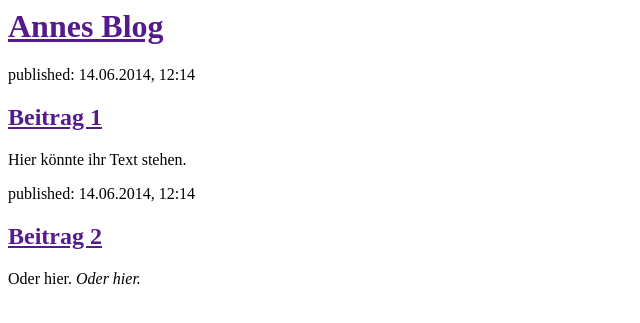
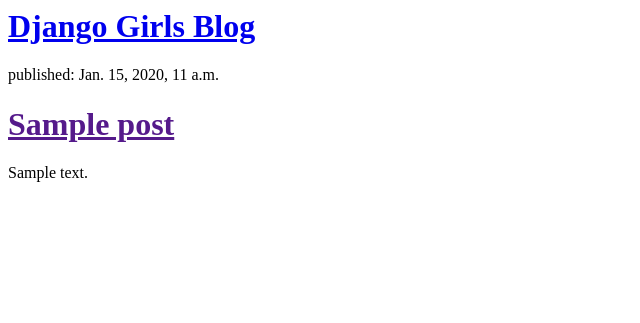
Before and after one commit to Amuel88/my-first-blog, a Django app: template blog/templates/blog/post_list.html in a window 1280 px wide. Shown: the top 323 px of the page, without its empty margins (0-640 px from the left). Run offline with Django 3.2, Linux system fonts and the light colour scheme; the template is opened without the code that fills it: values that come from a table or form of the project are taken from there, others are empty; tables that the repository leaves empty hold one stand-in row (values such as "Sample post").

Commit message:
Modified templates to display posts from database.

```diff
--- a/blog/templates/blog/post_list.html
+++ b/blog/templates/blog/post_list.html
@@ -2,26 +2,21 @@
 
     <head>
         <title>Annes blog</title>
-        <br\>
     </head>
 
     <body>
 
-        <div>
-            <h1><a href="">Annes Blog</a></h1>
-        </div>
+      <div>
+          <h1><a href="/">Django Girls Blog</a></h1>
+      </div>
 
-        <div>
-            <p>published: 14.06.2014, 12:14</p>
-            <h2><a href="">Beitrag 1</a></h2>
-            <p>Hier könnte ihr Text stehen.</p>
-        </div>
-
-        <div>
-            <p>published: 14.06.2014, 12:14</p>
-            <h2><a href="">Beitrag 2</a></h2>
-            <p>Oder hier. <em>Oder hier.<em></p>
-        </div>
+      {% for post in posts %}
+          <div>
+              <p>published: {{ post.published_date }}</p>
+              <h1><a href="">{{ post.title }}</a></h1>
+              <p>{{ post.text|linebreaksbr }}</p>
+          </div>
+      {% endfor %}
 
     </body>
 
--- a/blog/views.py
+++ b/blog/views.py
@@ -1,6 +1,9 @@
 from django.shortcuts import render
+from django.utils import timezone
+from .models import Post
 
 def post_list(request):
-    return render(request, 'blog/post_list.html', {})
+    posts = Post.objects.filter(published_date__lte=timezone.now()).order_by('published_date')
+    return render(request, 'blog/post_list.html', {'posts': posts})
 
 # Create your views here.
```
